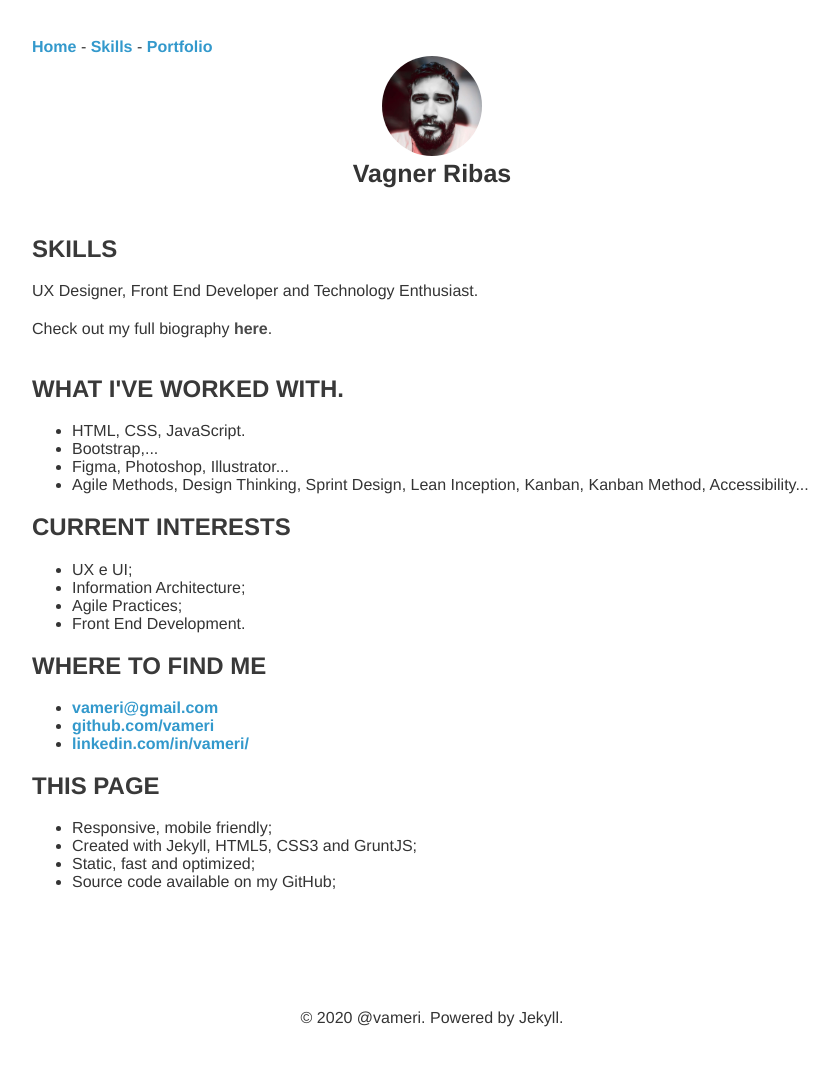
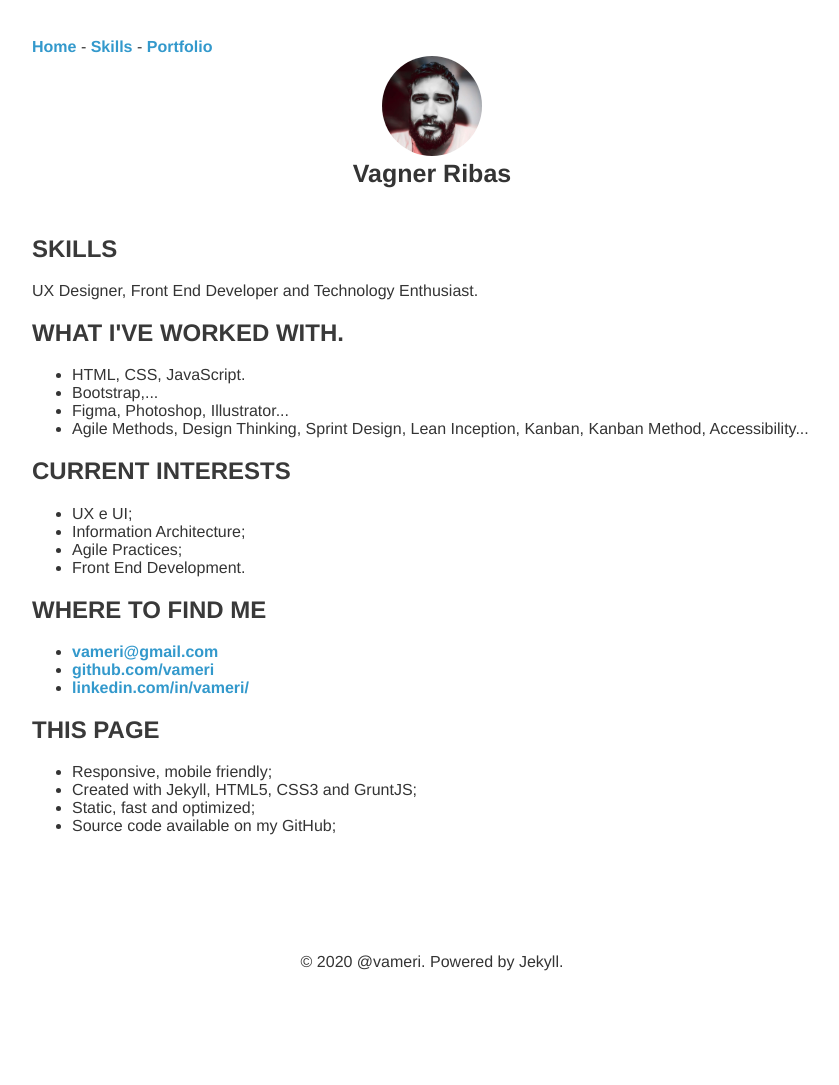
Before and after one commit to vameri/vameri.github.io, a Jekyll site: the page built from about/index.html, in a window 1280 px wide. Shown: the whole page, without its empty margins (208-1047 px from the left). Built offline with Jekyll 4.4.1, drawn with Linux system fonts in a browser that asks for light colours; after the commit the page ends 1029 px from its top, so only the background shows below that.

Commit message:
Add files via upload

```diff
--- a/about/index.html
+++ b/about/index.html
@@ -10,7 +10,6 @@ description: UX Designer and Front End Developer
 </article>
 <article>
   <p>UX Designer, Front End Developer and Technology Enthusiast.</p>
-   <p>Check out my full biography <a href="/bio"><strong>here</strong></a>.</p><br />
 </article>
 <article>
   <h2>What I've worked with.</h2>
```
